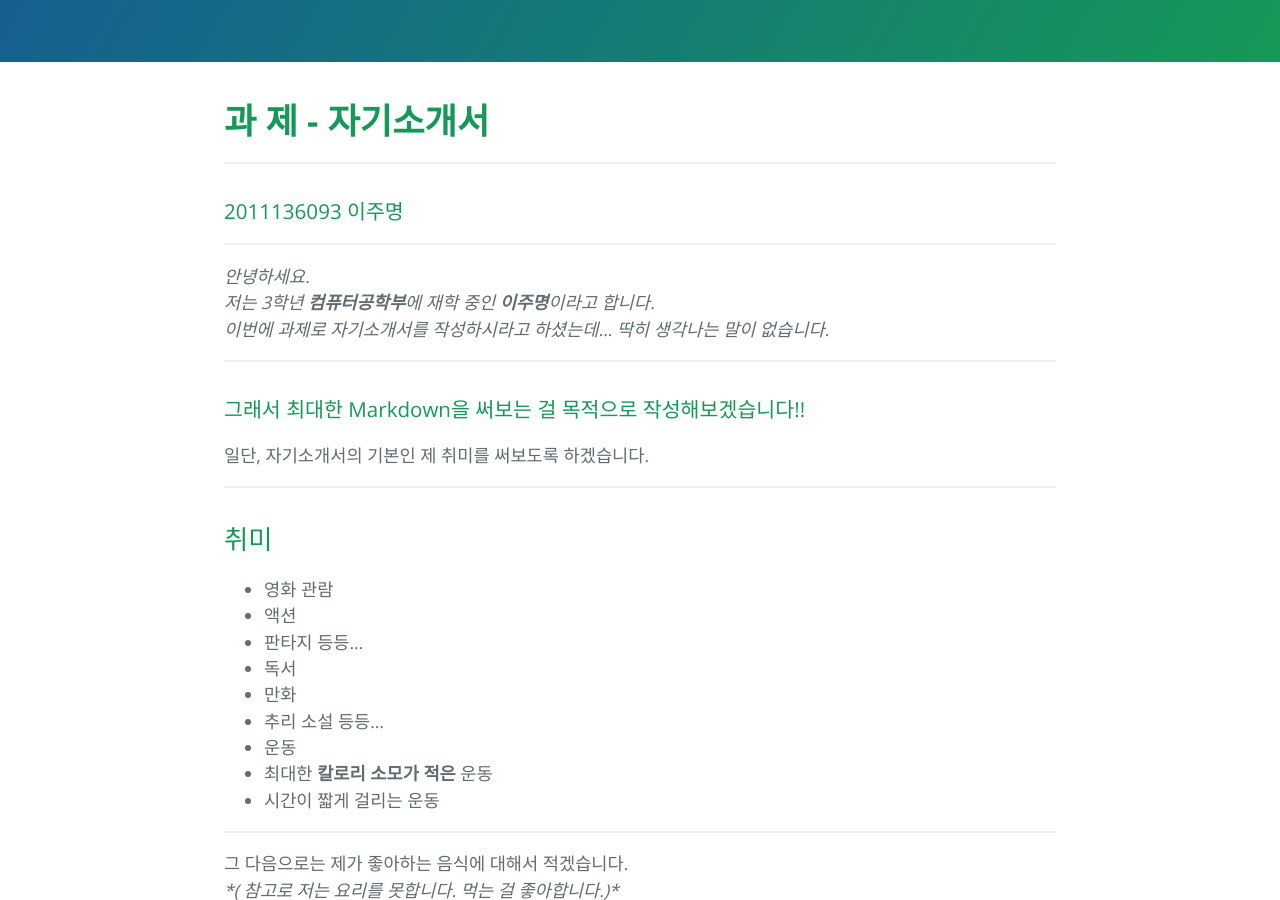
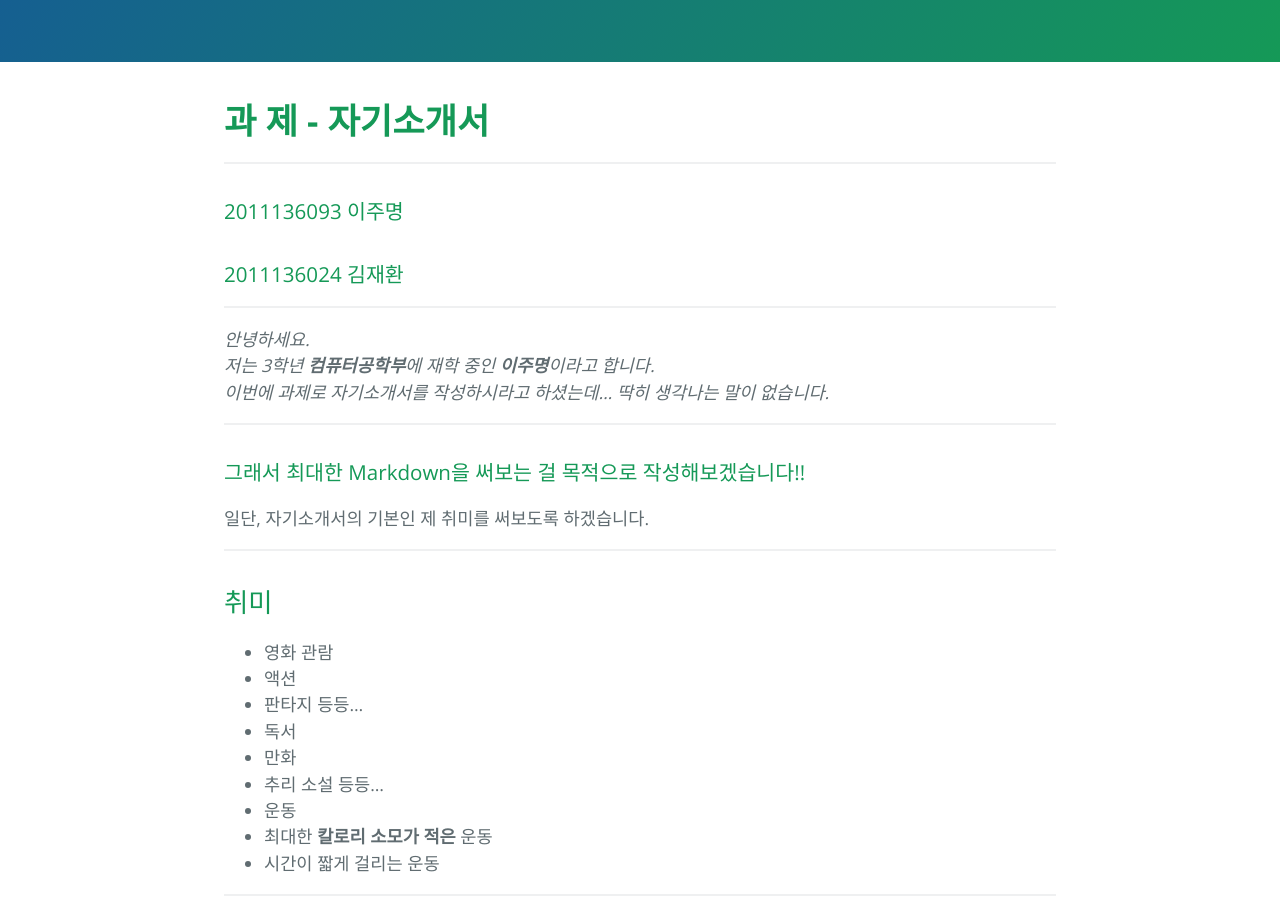
Before and after one commit to LeeJuMyeong/leejumyeong.github.com, a Jekyll site: the page built from _posts/2016-05-21-Please-content.markdown, in a window 1280 px wide and 900 px high, scrolled down 321 px. Built offline with Jekyll 4.4.1, drawn with Linux system fonts in a browser that asks for light colours.

Commit message:
Update 2016-05-21-Please-content.markdown

```diff
--- a/_posts/2016-05-21-Please-content.markdown
+++ b/_posts/2016-05-21-Please-content.markdown
@@ -10,6 +10,8 @@ categories: main
 ---
 
 ### 2011136093 이주명
+
+### 2011136024 김재환
 
 ---
 
```
